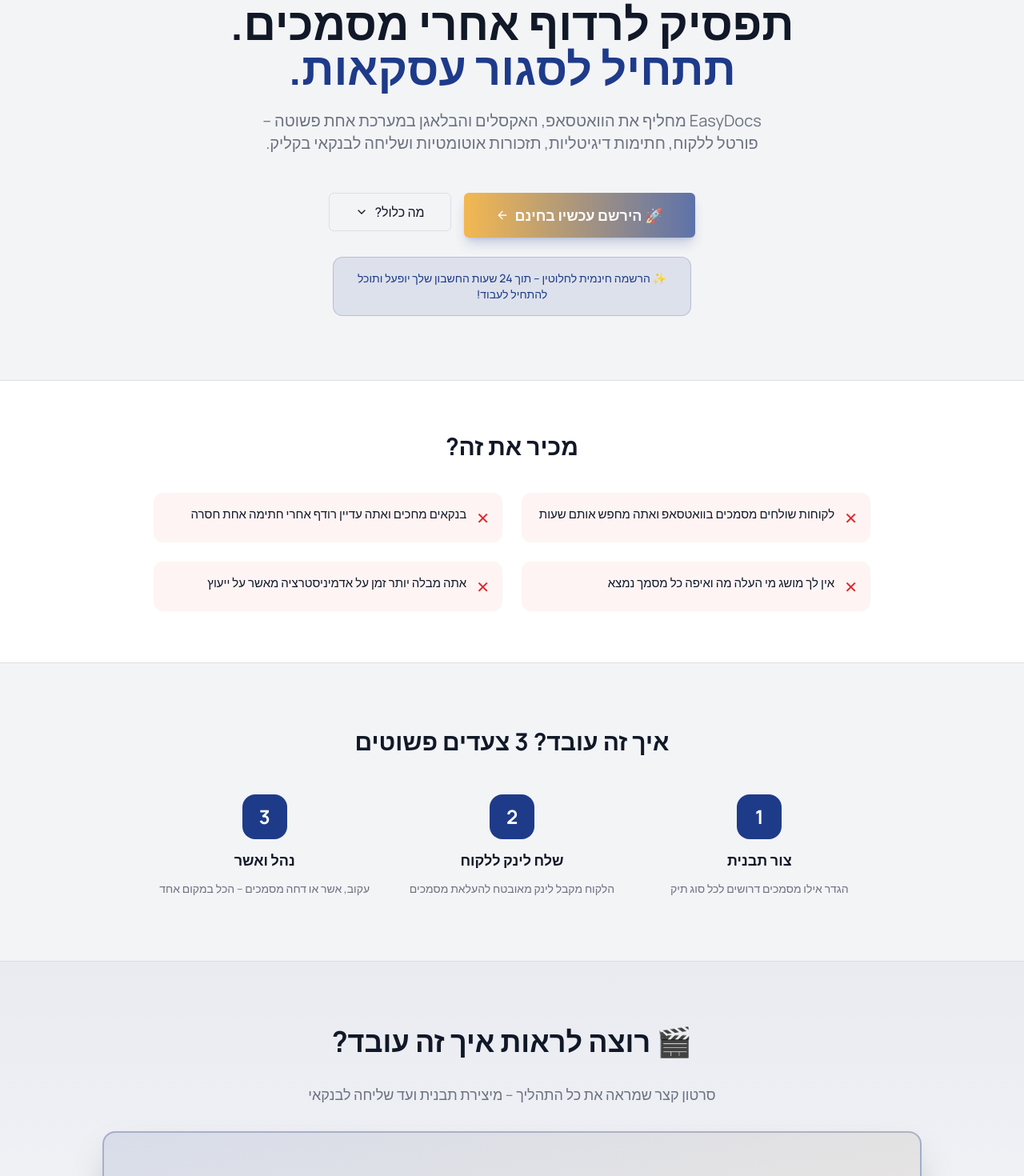
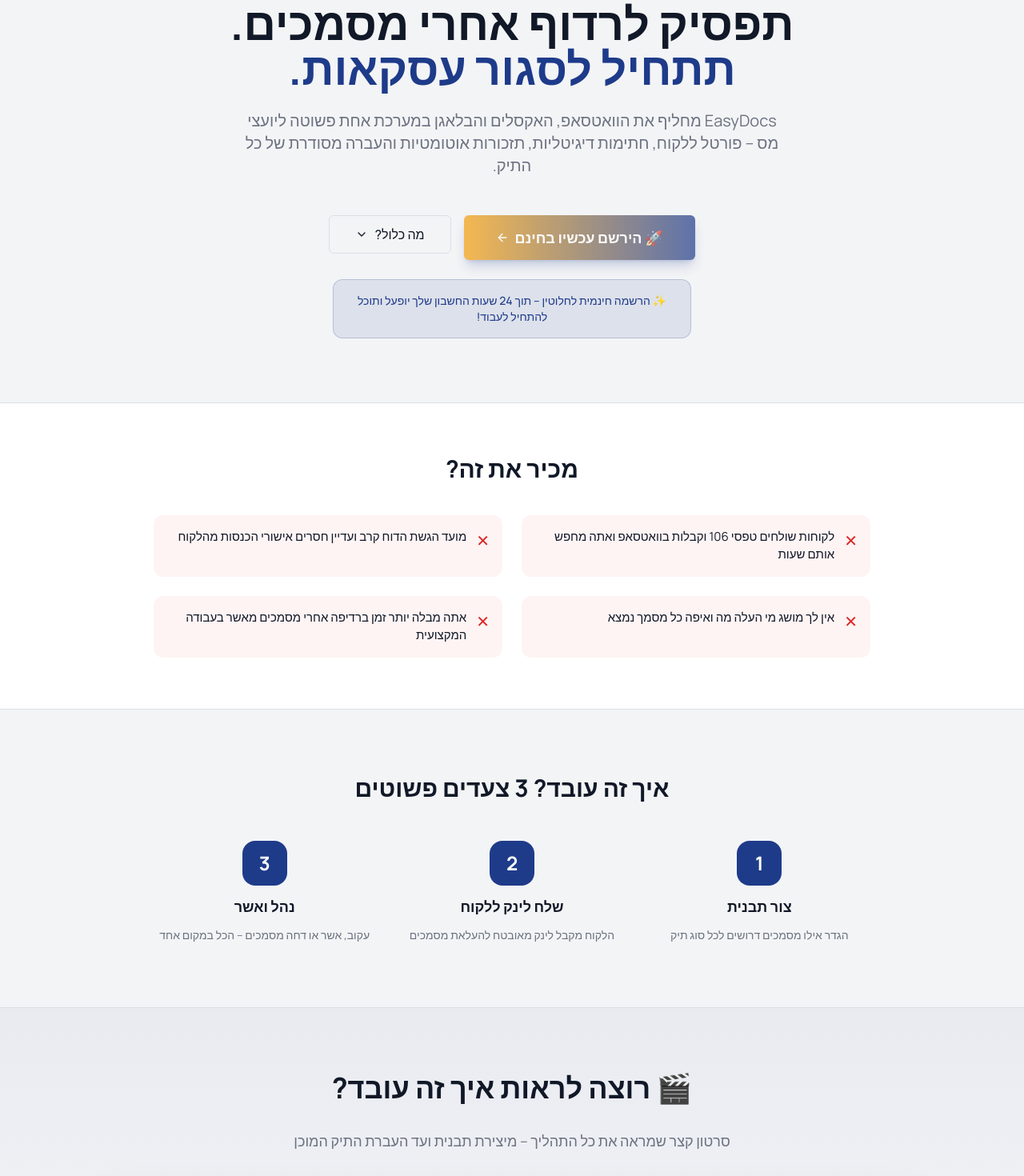
Before and after one commit to libbygel/easyDocs, a React (Vite) app: page /landing in a window 1280 px wide. Shown: the part 180-1650 px from the top of the page at 80% size. Built offline with nearby package versions, Linux system fonts and the light colour scheme; the HTML template or start-up script is replaced by a standard one.

Commit message:
Changes
Co-authored-by: dvorag-cloud <154791941+dvorag-cloud@users.noreply.github.com>

```diff
--- a/src/pages/LandingPage.tsx
+++ b/src/pages/LandingPage.tsx
@@ -89,8 +89,8 @@ export default function LandingPage() {
             <span className="text-primary">תתחיל לסגור עסקאות.</span>
           </h1>
           <p className="text-lg sm:text-xl text-muted-foreground max-w-2xl mx-auto leading-relaxed">
-            EasyDocs מחליף את הוואטסאפ, האקסלים והבלאגן במערכת אחת פשוטה –
-            פורטל ללקוח, חתימות דיגיטליות, תזכורות אוטומטיות ושליחה לבנקאי בקליק.
+            EasyDocs מחליף את הוואטסאפ, האקסלים והבלאגן במערכת אחת פשוטה ליועצי מס –
+            פורטל ללקוח, חתימות דיגיטליות, תזכורות אוטומטיות והעברה מסודרת של כל התיק.
           </p>
           <div className="flex flex-col sm:flex-row gap-4 justify-center pt-6">
             <Button size="lg" onClick={() => navigate("/signup")} className="bg-gradient-to-l from-primary to-accent text-white hover:opacity-90 text-lg px-10 h-14 gap-2 shadow-lg shadow-primary/30 animate-pulse hover:animate-none font-bold">
@@ -116,10 +116,10 @@ export default function LandingPage() {
           <h2 className="text-2xl sm:text-3xl font-bold text-center mb-10">מכיר את זה?</h2>
           <div className="grid sm:grid-cols-2 gap-6">
             {[
-              "לקוחות שולחים מסמכים בוואטסאפ ואתה מחפש אותם שעות",
-              "בנקאים מחכים ואתה עדיין רודף אחרי חתימה אחת חסרה",
+              "לקוחות שולחים טפסי 106 וקבלות בוואטסאפ ואתה מחפש אותם שעות",
+              "מועד הגשת הדוח קרב ועדיין חסרים אישורי הכנסות מהלקוח",
               "אין לך מושג מי העלה מה ואיפה כל מסמך נמצא",
-              "אתה מבלה יותר זמן על אדמיניסטרציה מאשר על ייעוץ",
+              "אתה מבלה יותר זמן ברדיפה אחרי מסמכים מאשר בעבודה המקצועית",
             ].map((pain, i) => (
               <div key={i} className="flex items-start gap-3 bg-destructive/5 rounded-xl p-4">
                 <span className="text-destructive text-xl mt-0.5">✕</span>
@@ -153,7 +153,7 @@ export default function LandingPage() {
         <div className="max-w-5xl mx-auto text-center space-y-8">
           <h2 className="text-3xl sm:text-4xl font-bold">🎬 רוצה לראות איך זה עובד?</h2>
           <p className="text-lg text-muted-foreground max-w-2xl mx-auto">
-            סרטון קצר שמראה את כל התהליך – מיצירת תבנית ועד שליחה לבנקאי
+            סרטון קצר שמראה את כל התהליך – מיצירת תבנית ועד העברת התיק המוכן
           </p>
           {!showVideo ? (
             <button
@@ -186,7 +186,7 @@ export default function LandingPage() {
           <div className="text-center mb-14">
             <h2 className="text-2xl sm:text-3xl font-bold">כל מה שצריך כדי לנהל מסמכים כמו מקצוען</h2>
             <p className="text-muted-foreground mt-3 max-w-xl mx-auto">
-              EasyDocs כוללת את כל הכלים שיועץ משכנתאות צריך – במערכת אחת, בעברית, עם ממשק פשוט
+              EasyDocs כוללת את כל הכלים שיועץ מס צריך – במערכת אחת, בעברית, עם ממשק פשוט
             </p>
           </div>
           <div className="grid sm:grid-cols-2 lg:grid-cols-3 gap-6">
@@ -224,9 +224,9 @@ export default function LandingPage() {
               <ul className="space-y-2 text-sm">
                 {[
                   "מסמכים מפוזרים בוואטסאפ ובמייל",
-                  "רדיפה ידנית אחרי כל לקוח",
-                  "חתימות על נייר, פגישות מיותרות",
-                  "שליחה ידנית של כל מסמך לבנקאי",
+                  "רדיפה ידנית אחרי כל לקוח לקראת הגשת הדוח",
+                  "חתימות על הצהרות בנייר, פגישות מיותרות",
+                  "חוסרים שמתגלים ברגע האחרון",
                   "שעות של עבודה אדמיניסטרטיבית",
                 ].map((item, i) => (
                   <li key={i} className="flex items-start gap-2">
@@ -242,11 +242,11 @@ export default function LandingPage() {
               </h3>
               <ul className="space-y-2 text-sm">
                 {[
-                  "כל המסמכים במקום אחד מסודר",
-                  "תזכורות אוטומטיות ללקוחות",
-                  "חתימות דיגיטליות אונליין",
-                  "שליחה לבנקאי בלחיצת כפתור",
-                  "יותר זמן לייעוץ, פחות אדמיניסטרציה",
+                  "כל המסמכים במקום אחד מסודר לפי תיק",
+                  "תזכורות אוטומטיות ללקוחות על מסמכים חסרים",
+                  "חתימות דיגיטליות על הצהרות אונליין",
+                  "אחוז השלמה ברור לכל תיק לפני הגשה",
+                  "יותר זמן לעבודה מקצועית, פחות אדמיניסטרציה",
                 ].map((item, i) => (
                   <li key={i} className="flex items-start gap-2">
                     <CheckCircle2 className="h-4 w-4 text-success mt-0.5 shrink-0" />
@@ -262,7 +262,7 @@ export default function LandingPage() {
       {/* ─── TESTIMONIALS ─── */}
       <section className="py-20 px-4 bg-card border-y border-border">
         <div className="max-w-4xl mx-auto">
-          <h2 className="text-2xl sm:text-3xl font-bold text-center mb-12">מה יועצים אומרים</h2>
+          <h2 className="text-2xl sm:text-3xl font-bold text-center mb-12">מה יועצי מס אומרים</h2>
           <div className="grid sm:grid-cols-3 gap-6">
             {testimonials.map((t, i) => (
               <div key={i} className="rounded-2xl border border-border bg-background p-6 space-y-4">
```
